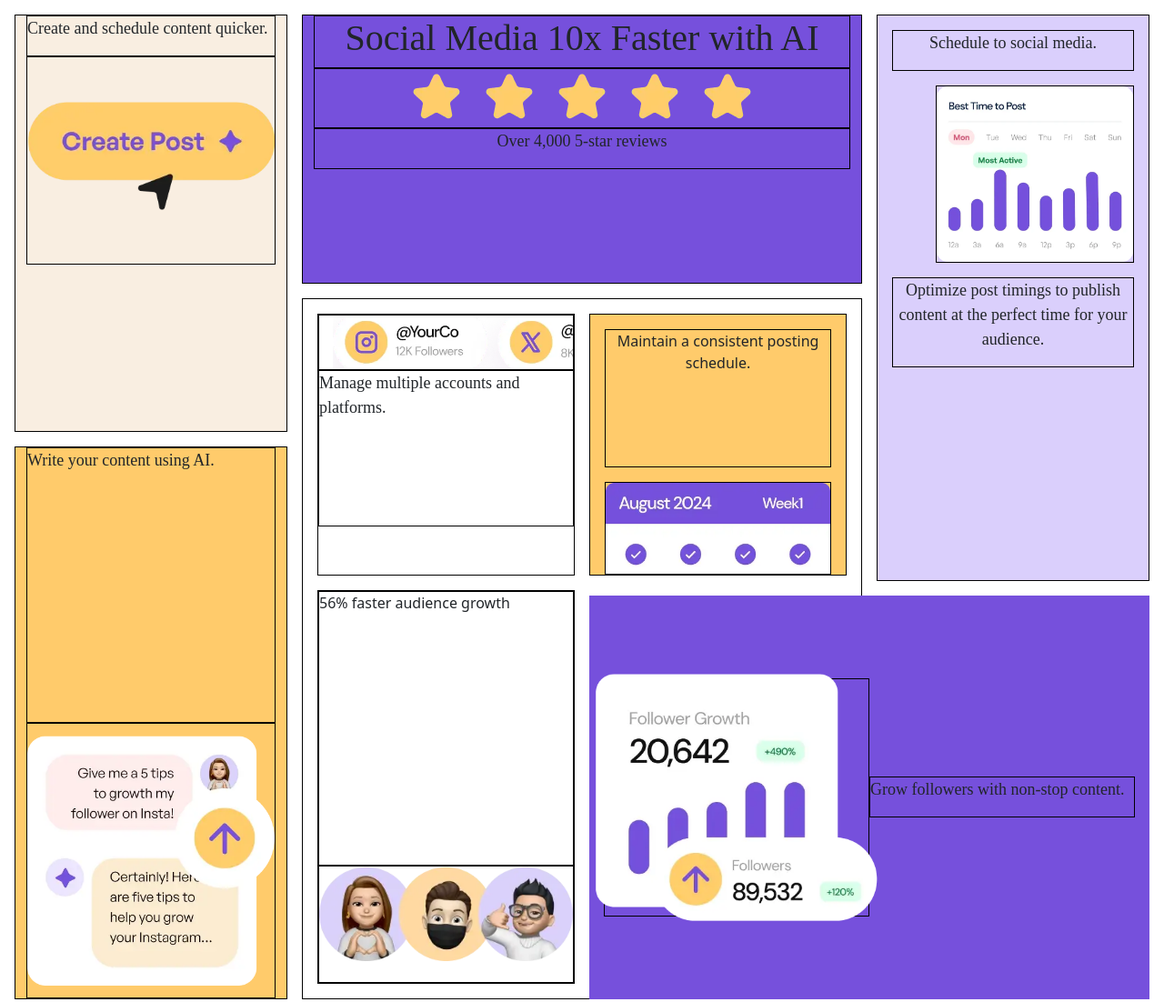
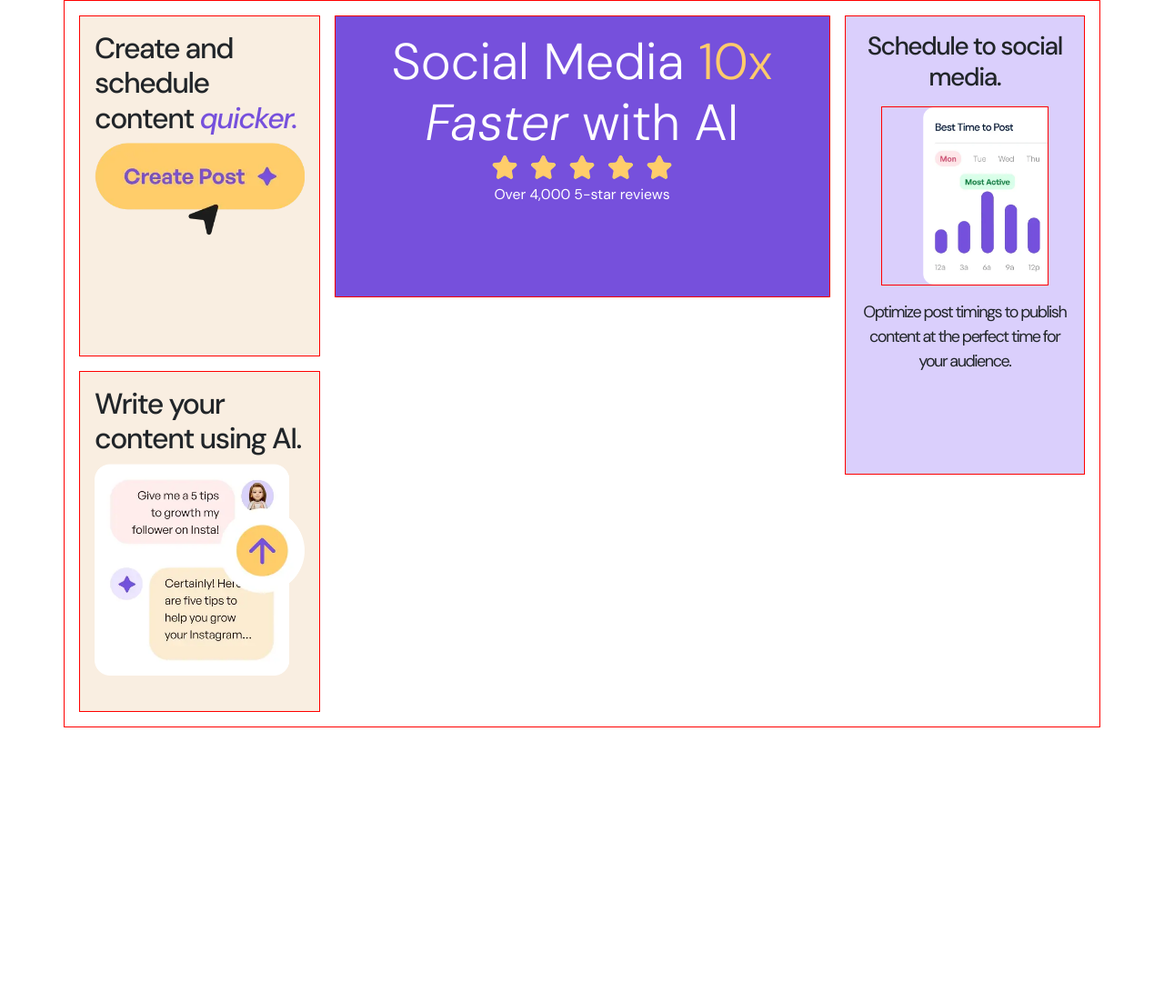
Before and after one commit to DattebayoDev/bento-grid-main, a plain HTML site: page index.html in a window 1280 px wide. Shown: the whole page at 91% size. After the commit the page ends 800 px from the top, so only its background shows below. Drawn offline with nearby package versions, Linux system fonts and the light colour scheme; a web font is replaced by a local one.

Commit message:
working on schedule-post

```diff
--- a/index.html
+++ b/index.html
@@ -17,78 +17,88 @@
       integrity="sha384-QWTKZyjpPEjISv5WaRU9OFeRpok6YctnYmDr5pNlyT2bRjXh0JMhjY6hW+ALEwIH"
       crossorigin="anonymous"
     />
+    <link rel="preconnect" href="https://fonts.googleapis.com" />
+    <link rel="preconnect" href="https://fonts.gstatic.com" crossorigin />
+    <link
+      href="https://fonts.googleapis.com/css2?family=DM+Sans:ital,opsz,wght@0,9..40,100..1000;1,9..40,100..1000&display=swap"
+      rel="stylesheet"
+    />
     <title>Frontend Mentor | Bento grid</title>
-    <link rel="stylesheet" href="styles.css">
+    <link rel="stylesheet" href="styles.css" />
   </head>
   <body>
     <main>
-      <div id="container">
-        <div class="container" id="child-item1">
-          <div class=""><p>Create and schedule content quicker.</p></div>
-          <div class="h-50 w-100">
-            <img class="" src="./assets/images/illustration-create-post.webp" />
+      <div class='container' id="main-grid">
+        <section class="content-card content-card-medium" id="create-post">
+          <h2>Create and schedule content <span> <i style="color: var(--color-purple)"> quicker. </i> </span></h2>
+          <div class="content-card_media">
+            <img src="./assets/images/illustration-create-post.webp" />
           </div>
-        </div>
-        <div class="container d-flex flex-column text-center" id="child-item2">
-          <div><p class="h1">Social Media 10x Faster with AI</p></div>
-          <div><img src="./assets/images/illustration-five-stars.webp" /></div>
-          <div><p>Over 4,000 5-star reviews</p></div>
-        </div>
-        <div class="container text-center" id="child-item3">
-          <div>
-            <p>Schedule to social media.</p>
+        </section>
+        <section
+          class="content-card content-card-large text-center"
+          id="social-media_tip"
+        >
+          <span class="display-4"> Social Media <span style="color: var(--color-peach)"> 10x </span> <i> Faster</i> with AI </span>
+          <div class="content-card_media">
+            <img src="./assets/images/illustration-five-stars.webp" />
           </div>
-          <div class="ms-5 my-3">
+          <p class="small">Over 4,000 5-star reviews</p>
+        </section>
+
+        <section class="content-card content-card-medium text-center" id="schedule-post">
+          <h3>Schedule to social media.</h3>
+          <div class="content-card_media my-3">
             <img
-              class="img-fluid"
+              class=""
               src="assets/images/illustration-schedule-posts.webp"
             />
           </div>
-          <div>
+          <div class="content-card_subheader">
             <p>
               Optimize post timings to publish content at the perfect time for
               your audience.
             </p>
           </div>
-        </div>
-        <div class="container" id="child-item4">
-          <div><p>Write your content using AI.</p></div>
-          <div>
-            <img class="" src="/assets/images/illustration-ai-content.webp" />
+        </section>
+
+        <section class="content-card content-card-medium" id="content-use">
+          <h2>Write your content using AI.</h2>
+          <div class="content-card_media">
+            <img src="/assets/images/illustration-ai-content.webp" />
           </div>
-        </div>
-        <div class="nested-container" id="child-item5">
-          <div class="" id="child-item1-of-5">
-            <div class="img-container">
+        </section>
+<!--
+        <section class="content-card content-card-large" id="multiple-messages">
+          <article class="content-card_child-item content-card-small" id="multiple-accounts">
+            <div class="content-card_media">
               <img src="assets/images/illustration-multiple-platforms.webp" />
             </div>
-            <div class="text-container">
-              <p>Manage multiple accounts and platforms.</p>
-            </div>
-          </div>
-          <div class="container text-center" id="child-item2-of-5">
-            <div class="text-container">
-              Maintain a consistent posting schedule.
-            </div>
-            <div class="img-container">
+            <h2>Manage multiple accounts and platforms.</h2>
+          </article>
+          <article
+            class="content-card_child-item content-card-small text-center"
+            id="posting-schedule"
+          >
+            <h2>Maintain a consistent posting schedule.</h2>
+            <div class="content-card_media ">
               <img src="/assets/images/illustration-consistent-schedule.webp" />
             </div>
-          </div>
-          <div id="child-item3-of-5">
-            <div class="text-container">56% faster audience growth</div>
-            <div class="img-container">
+          </article>
+          <article class="content-card_child-item content-card-small" id="audience-growth">
+            <h2>56% faster audience growth</h2>
+            <div class="content-card_media">
               <img src="assets/images/illustration-audience-growth.webp" />
             </div>
-          </div>
-        </div>
-        <div class="d-flex" id="child-item6">
-          <div class="img-container">
+          </article>
+        </section>
+
+        <section class="content-card d-flex" id="non-stop">
+          <div class="content-card_media">
             <img src="assets/images/illustration-grow-followers.webp" />
           </div>
-          <div class="text-container">
-            <p>Grow followers with non-stop content.</p>
-          </div>
-        </div>
+          <h2>Grow followers with non-stop content.</h2>
+        </section> -->
       </div>
     </main>
     <!--   Grow followers with non-stop content.   -->
--- a/styles.css
+++ b/styles.css
@@ -1,196 +1,94 @@
+:root {
+  --color-purple: hsl(256, 67%, 59%);
+  --color-purple-light: hsl(254, 88%, 90%);
+  --color-peach: hsl(39, 100%, 71%);
+  --color-peach-light: hsl(31, 66%, 93%);
+
+  --spacing-standard: 1rem;
+
+  --full-size: 100%;
+
+  --card-small: span 1;
+  --card-medium: span 3;
+  --card-large: span 6;
+}
 * {
   margin: 0;
   padding: 0;
   box-sizing: border-box;
-  /* border: 1px solid black; */
+  /* border: 1px solid red; */
 }
-@font-face {
-  font-family: "DM Sans";
-  src: url(https://fonts.google.com/specimen/DM+Sans);
-}
-body p {
+
+body {
   font-size: 18px;
   font-family: "DM Sans";
-  font-weight: 400;
+  /* font-weight: 800; */
+  letter-spacing: -1.5px;
 }
 
-#container {
+#main-grid {
   display: grid;
-  grid-template-columns: 1fr 1fr 1fr 1fr;
-  grid-template-rows: 1fr 0.5fr 0.5fr 1.5fr;
-  gap: 1em;
-  padding: 1rem;
-  /* border: 1px solid black; */
-}
-#child-item1,
-#child-item2,
-#child-item3,
-#child-item4,
-#child-item5 {
-  border: 1px solid black;
+  grid-template-columns: repeat(12, 1fr);
+  grid-template-rows: repeat(12, 1fr);
+  height: 100vh;
+  gap: var(--spacing-standard);
+  padding: var(--spacing-standard);
+  border: 1px solid red;
 }
 
-#child-item1 div,
-#child-item2 div,
-#child-item3 div,
-#child-item4 div,
-#child-item5 div,
-#child-item6 div {
-  border: 1px solid black;
-}
-#child-item1 {
-  grid-column: 1 / 2;
-  grid-row: 1 / 3;
-  background-color: hsl(31, 66%, 93%);
-}
-#child-item1 img {
-  height: 100%;
-  width: 100%;
-  object-fit: contain;
-}
-#child-item2 {
-  grid-column: 2 / 4;
-  grid-row: 1 / 2.5;
-  background-color: hsl(256, 67%, 59%);
-}
-#child-item3 {
-  grid-column: 4 / 5;
-  grid-row: 1/4;
-  background-color: hsl(254, 88%, 90%);
-  padding: 1rem;
-}
-#child-item3 img {
-}
-
-#child-item4 {
-  grid-column: 1 / 2;
-  grid-row: 3 / 5;
-  height: 100%;
-  width: 100%;
-  background-color: hsl(39, 100%, 71%);
-}
-
-#child-item4 div {
-  width: 100%;
-  height: 50%;
-  border: 1px solid black;
-}
-
-#child-item4 img {
+img {
   height: 100%;
   width: 100%;
   object-fit: contain;
 }
 
-.nested-container {
-  display: grid;
-  grid-column: 2 / 4;
-  grid-row: 2 / 5;
-  grid-template-columns: 1fr 1fr;
-  grid-template-rows: 0.5fr 1.5fr;
-  gap: 1em;
-  padding: 1rem;
+#create-post {
+  grid-column: var(--card-medium);
+  grid-row: 1 / span 6;
+  background-color: var(--color-peach-light);
+  padding: var(--spacing-standard);
+  border: 1px solid red;
 }
 
-#child-item1-of-5 {
-  height: 100%;
-  width: 100%;
-  grid-column: 1 / 2;
+#social-media_tip {
+  letter-spacing: normal;
+  grid-column: var(--card-large);
+  grid-row: 1 / span 5;
+  background-color: var(--color-purple);
+  padding: 1rem 1rem 1rem 1rem;
+  color: white;
+  border: 1px solid red;
 }
 
-#child-item1-of-5 .text-container {
-  height: 60%;
-  width: 100%;
-}
-#child-item1-of-5 .img-container {
-  /* height: 40%; */
-  width: 100%;
-  border: 1px solid black;
-  overflow: hidden;
-  /* padding: 1rem; */
-}
-#child-item1-of-5 img {
-  height: 100%;
-  width: 100%;
-  transform: scale(1.25);
-  /* transform-origin: left; */
-  object-fit: cover;
-  object-position: 40px;
+#social-media_tip img {
+  width: 40%;
+  height: 40%;
+  /* border: 1px solid red; */
 }
 
-#child-item2-of-5 {
-  height: 100%;
-  width: 100%;
-  grid-column: 2 / 3;
-  background-color: hsl(39, 100%, 71%);
-  padding: 1rem;
+#schedule-post {
+  grid-column: var(--card-medium);
+  grid-row: 1 / span 8;
+  background-color: var(--color-purple-light);
+  padding: var(--spacing-standard);
+  border: 1px solid red;
 }
 
-#child-item2-of-5 .text-container {
-  height: 60%;
-  width: 100%;
-  margin-bottom: 1rem;
+#schedule-post .content-card_media {
+  width: 80%;
+  overflow: hidden;
+  margin: 0 auto;
+  border: 1px solid red;
 }
-#child-item2-of-5 .img-container {
-  height: 40%;
-  width: 100%;
-  border: 1px solid black;
-  overflow: hidden;
-}
-#child-item2-of-5 img {
-  /* padding-top: 5rem; */
-  /* height: 130%; */
-  width: 100%;
-  /* transform: scale(1.1); */
-  transform-origin: top;
-  object-fit: contain;
-  object-position: top;
-  /* border: 1px solid black; */
+#schedule-post img {
+  width: 120%;
+  margin-left: 25%;
 }
 
-#child-item3-of-5 {
-  height: 100%;
-  width: 100%;
-  grid-column: 1 / 2;
+#content-use {
+  grid-row: 7 / span 6;
+  grid-column: var(--card-medium);
+  background-color: var(--color-peach-light);
+  padding: var(--spacing-standard);
+  border: 1px solid red;
 }
-
-#child-item3-of-5 .text-container {
-  height: 70%;
-  width: 100%;
-}
-
-#child-item3-of-5 .img-container {
-  height: 30%;
-}
-
-#child-item3-of-5 img {
-  width: 100%;
-  object-fit: cover;
-}
-
-#child-item4-of-5 {
-  grid-column: 2 / 3;
-}
-
-#child-item6 {
-  grid-column: 3 / 5;
-  grid-row: 4 /5;
-  background-color: hsl(256, 67%, 59%);
-  padding: 1rem;
-  align-items: center;
-}
-
-#child-item6 .img-container {
-  padding: 1rem;
-  width: 50%;
-}
-
-#child-item6 img {
-  width: 100%;
-  height: 100%;
-  transform: scale(1.2);
-  object-fit: contain;
-}
-#child-item6 .text-container {
-  width: 50%;
-}
```
Also changed, not shown: 1 other file.
